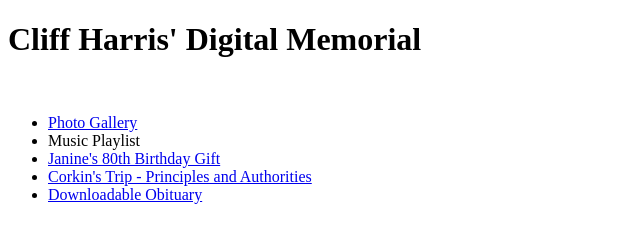
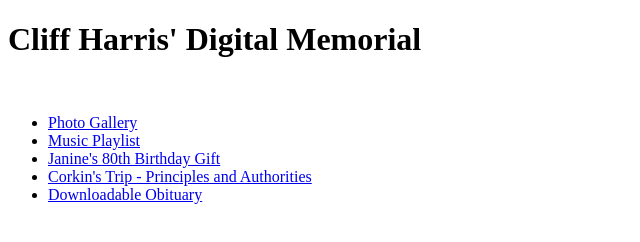
Before and after one commit to soitbros/cliff_memorial, a plain HTML site: page index.html in a window 1280 px wide. Shown: the whole page, without its empty margins (0-640 px from the left). Drawn offline with Linux system fonts and the light colour scheme.

Commit message:
Update index.html

```diff
--- a/index.html
+++ b/index.html
@@ -10,7 +10,7 @@
     <img src="blob:https://www.icloud.com/768529b1-fc99-4f5d-b54d-de346ac709b3" alt="">
     <ul>
         <li><a href="https://www.icloud.com/photos/#0e8btSCI02eFydGxPuS8BmNfA" target="_blank">Photo Gallery</a></li>
-        <li><a href="https://www.dropbox.com/scl/fo/r3bip8cs64mvvumyzdqzt/ANAEBfWQcuG8TlhLjWNojAY?rlkey=l5psmueab5ticmtr28g9ql9ni&dl=0" target="_blank"></a>Music Playlist</li>
+        <li><a href="https://www.dropbox.com/scl/fo/r3bip8cs64mvvumyzdqzt/ANAEBfWQcuG8TlhLjWNojAY?rlkey=l5psmueab5ticmtr28g9ql9ni&dl=0" target="_blank">Music Playlist</a></li>
         <li><a href="https://www.dropbox.com/scl/fi/377pkm04z7zol6b8hahi4/Cliff-s-80th-Birthday-from-Janine.pdf?rlkey=2xgqvf3srsm6i1vc4xz7vd6qb&dl=0" target="_blank">Janine's 80th Birthday Gift</a></li>
         <li><a href="https://www.dropbox.com/scl/fi/3ekkm6v2srqj41t5egipb/Corkin-s-Trip-Principles-and-Authorities.pdf?rlkey=vqf8gpg50fpjquv8zwuvrjyd6&dl=0" target="_blank">Corkin's Trip - Principles and Authorities</a></li>
         <li><a href="https://www.dropbox.com/scl/fi/jdiwxnc77g2t095fhb8pv/Obituary-Cliff-Harris-of-Norris-Tennessee-Holley-Gamble-Funeral-Home.webarchive?rlkey=ukbvyw26u09up0xezun5oayyt&dl=0" target="_blank">Downloadable Obituary</a></li>
```
